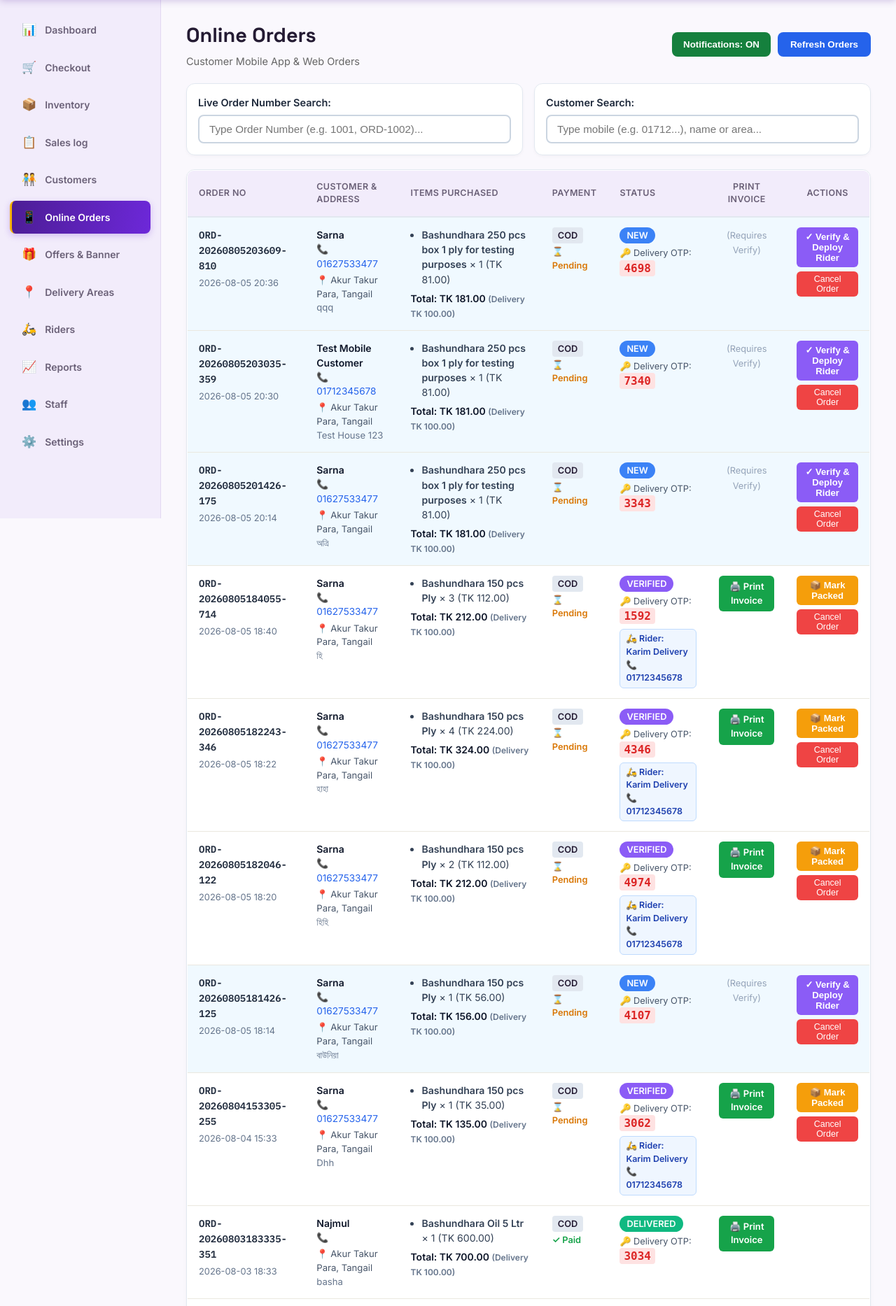
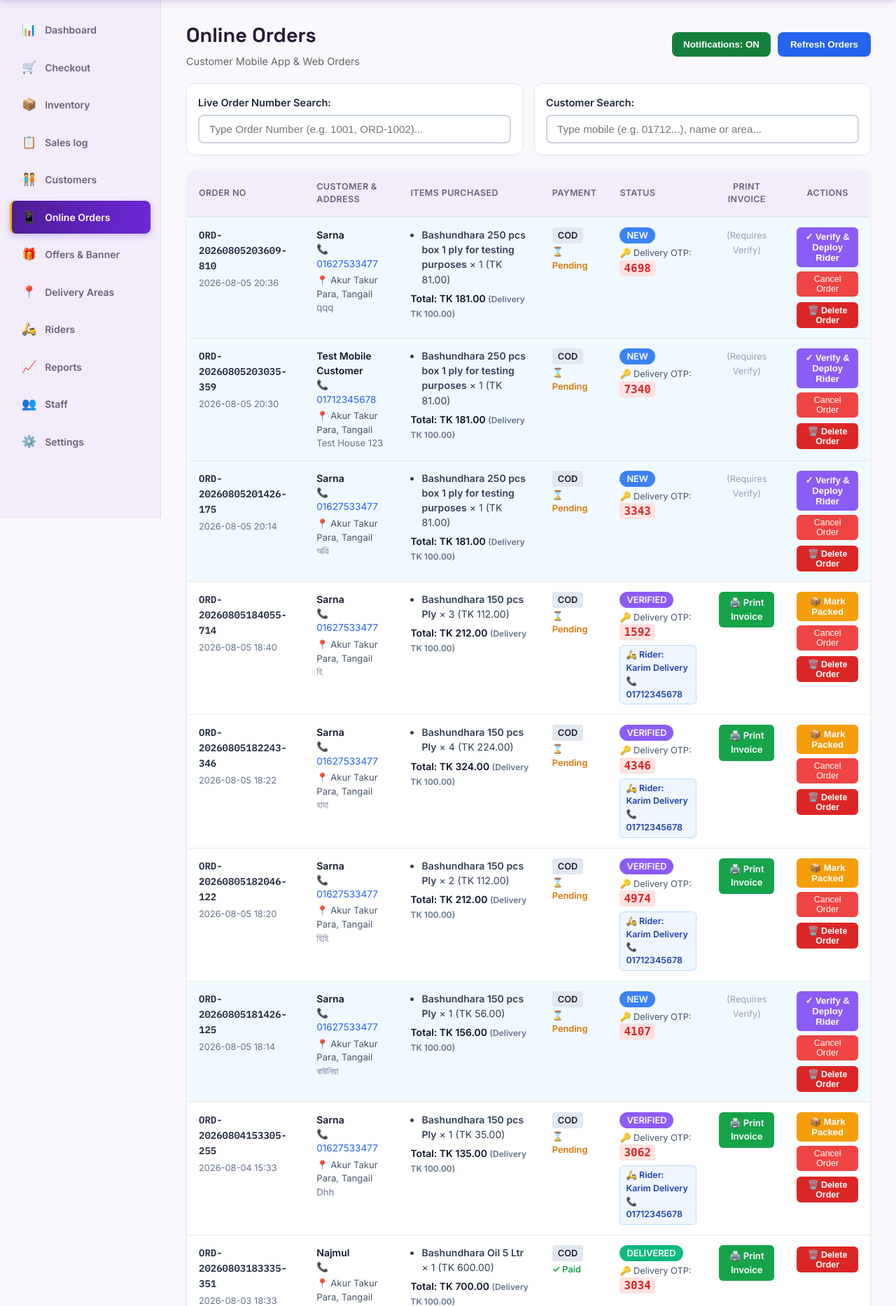
Before and after one commit to doineek/supershop, a Flask app: page /online_orders in a window 1280 px wide. Shown: the part 59-1926 px from the top of the page at 70% size. Run offline with Flask 3, Linux system fonts and the light colour scheme; a user stored in the database is signed in; data comes from the database, SQL or seed files in the repository.

Commit message:
Add Delete buttons for each Online Order and Sales Log entry for admin users

```diff
--- a/app.py
+++ b/app.py
@@ -719,6 +719,23 @@ def sales_history():
     return render_template("sales_history.html", sales=rows)
 
 
+@app.route("/sales/<int:sale_id>/delete", methods=["POST"])
+@login_required
+@admin_required
+def delete_sale(sale_id):
+    conn = get_connection()
+    sale = conn.execute("SELECT * FROM sales WHERE id = ?", (sale_id,)).fetchone()
+    if sale:
+        conn.execute("DELETE FROM sale_items WHERE sale_id = ?", (sale_id,))
+        conn.execute("DELETE FROM sales WHERE id = ?", (sale_id,))
+        conn.commit()
+        flash("Sale log entry deleted successfully.", "success")
+    else:
+        flash("Sale entry not found.", "error")
+    conn.close()
+    return redirect(url_for("sales_history"))
+
+
 @app.route("/sales/<int:sale_id>")
 @login_required
 def sale_receipt(sale_id):
@@ -2375,6 +2392,19 @@ def update_online_order_status(order_id):
     return redirect(url_for("online_orders"))
 
 
+@app.route("/online_orders/<int:order_id>/delete", methods=["POST"])
+@login_required
+@admin_required
+def delete_online_order(order_id):
+    conn = get_connection()
+    conn.execute("DELETE FROM online_order_items WHERE order_id = ?", (order_id,))
+    conn.execute("DELETE FROM online_orders WHERE id = ?", (order_id,))
+    conn.commit()
+    conn.close()
+    flash("Online order deleted successfully.", "success")
+    return redirect(url_for("online_orders"))
+
+
 @app.route("/online_orders/<int:order_id>/invoice")
 @login_required
 def online_order_invoice(order_id):
--- a/templates/online_orders.html
+++ b/templates/online_orders.html
@@ -169,6 +169,14 @@
               <input type="hidden" name="status" value="cancelled">
               <button style="width: 100%; background: #ef4444; color: white; border: none; padding: 4px 8px; border-radius: 6px; font-size: 0.78rem; cursor: pointer;">
                 Cancel Order
+              </button>
+            </form>
+            {% endif %}
+
+            {% if session.role == 'admin' %}
+            <form action="{{ url_for('delete_online_order', order_id=order.id) }}" method="POST" onsubmit="return confirm('Permanently delete Online Order {{ order.order_number }}?');">
+              <button style="width: 100%; background: #dc2626; color: white; border: none; padding: 4px 8px; border-radius: 6px; font-size: 0.78rem; cursor: pointer; font-weight: bold; margin-top: 2px;">
+                🗑️ Delete Order
               </button>
             </form>
             {% endif %}
--- a/templates/sales_history.html
+++ b/templates/sales_history.html
@@ -31,6 +31,11 @@
     <td>
       <a class="btn btn-outline btn-small" href="{{ url_for('sale_receipt', sale_id=s.id) }}">View receipt</a>
       <a class="btn btn-primary btn-small" href="{{ url_for('sale_receipt_print', sale_id=s.id) }}" target="_blank">Print</a>
+      {% if session.role == 'admin' %}
+      <form action="{{ url_for('delete_sale', sale_id=s.id) }}" method="POST" style="display:inline;" onsubmit="return confirm('Permanently delete sale entry {{ s.invoice_number or s.id }}?');">
+        <button type="submit" class="btn btn-danger btn-small" style="background:#dc2626; color:#fff; border:none; padding:5px 10px; border-radius:6px; font-weight:bold; cursor:pointer; margin-left:4px;">🗑️ Delete</button>
+      </form>
+      {% endif %}
     </td>
     <td style="font-size:11.5px; color:var(--ink-soft); white-space:nowrap;">
       {% if s.print_count > 0 %}Printed {{ s.print_count }} time{{ 's' if s.print_count != 1 }}{% endif %}
```
